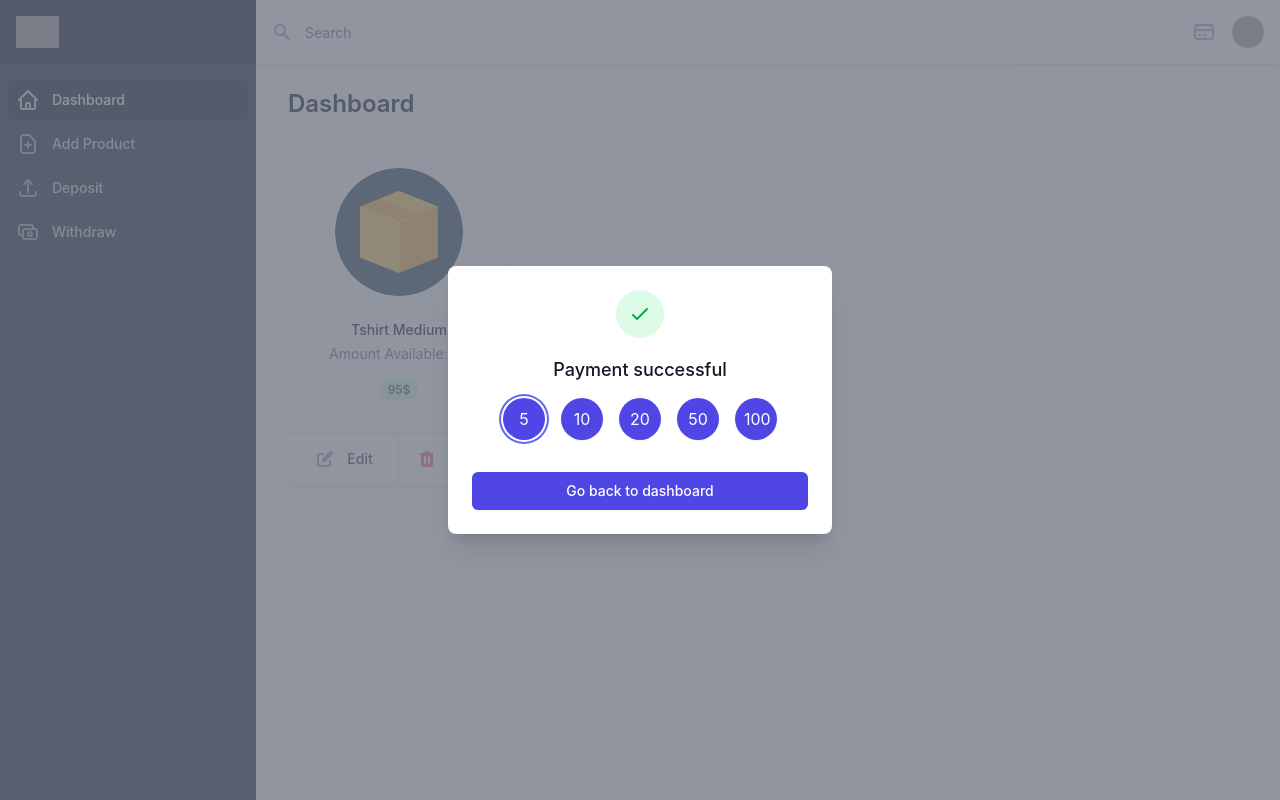
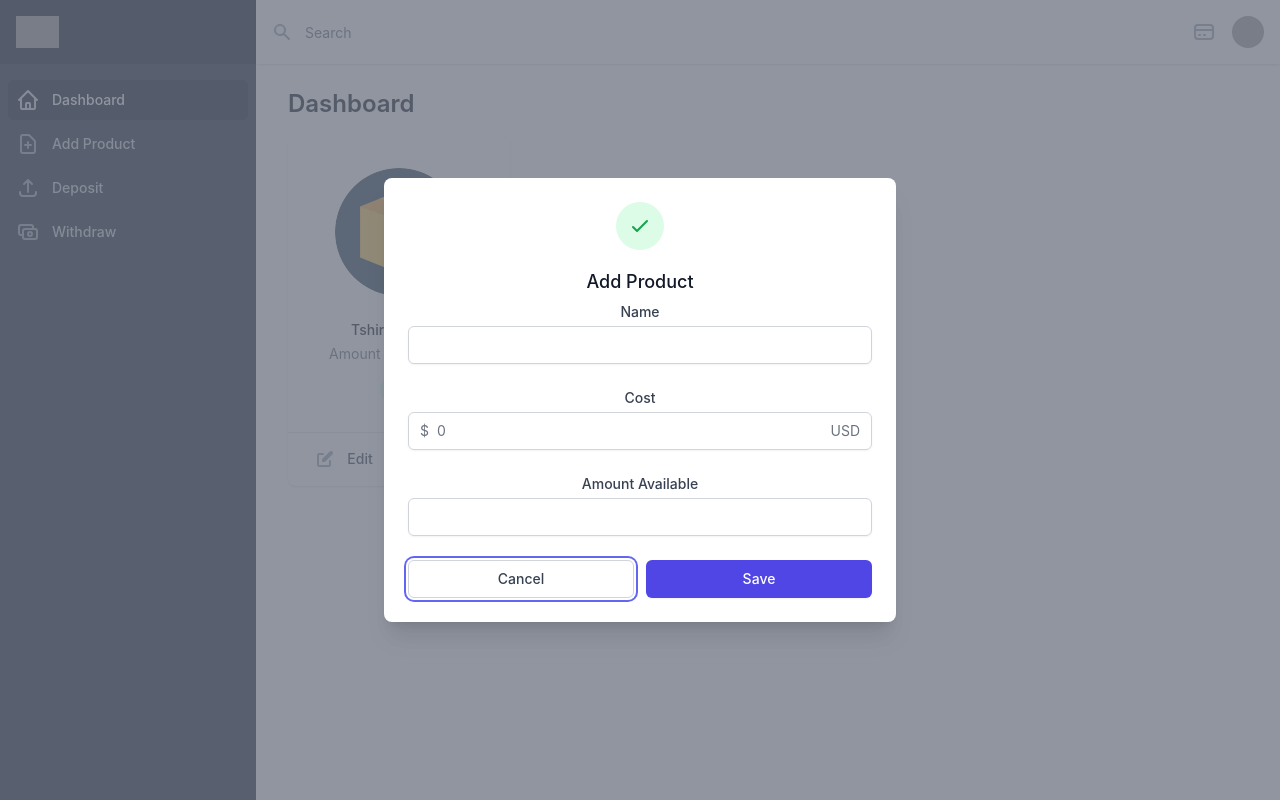
Before and after one commit to TahaBoulehmi/VendingMachine, a React (Create React App) app in the folder client/: page / in a window 1280 px wide. Built offline with nearby package versions, Linux system fonts and the light colour scheme; grey boxes are pictures that could not be loaded.

Commit message:
Product Form

```diff
--- /dev/null
+++ b/client/src/components/ProductForm.js
@@ -0,0 +1,133 @@
+/* This example requires Tailwind CSS v2.0+ */
+import { Fragment, useRef } from 'react'
+import { Dialog, Transition } from '@headlessui/react'
+import { CheckIcon } from '@heroicons/react/outline'
+
+export default function ProductForm(props) {
+  const cancelButtonRef = useRef(null)
+
+  return (
+    <Transition.Root show={props.open} as={Fragment}>
+      <Dialog as="div" className="relative z-10" initialFocus={cancelButtonRef} onClose={props.setOpen}>
+        <Transition.Child
+          as={Fragment}
+          enter="ease-out duration-300"
+          enterFrom="opacity-0"
+          enterTo="opacity-100"
+          leave="ease-in duration-200"
+          leaveFrom="opacity-100"
+          leaveTo="opacity-0"
+        >
+          <div className="fixed inset-0 bg-gray-500 bg-opacity-75 transition-opacity" />
+        </Transition.Child>
+
+        <div className="fixed z-10 inset-0 overflow-y-auto">
+          <div className="flex items-end sm:items-center justify-center min-h-full p-4 text-center sm:p-0">
+            <Transition.Child
+              as={Fragment}
+              enter="ease-out duration-300"
+              enterFrom="opacity-0 translate-y-4 sm:translate-y-0 sm:scale-95"
+              enterTo="opacity-100 translate-y-0 sm:scale-100"
+              leave="ease-in duration-200"
+              leaveFrom="opacity-100 translate-y-0 sm:scale-100"
+              leaveTo="opacity-0 translate-y-4 sm:translate-y-0 sm:scale-95"
+            >
+              <Dialog.Panel className="relative bg-white rounded-lg px-4 pt-5 pb-4 text-left overflow-hidden shadow-xl transform transition-all sm:my-8 sm:max-w-lg sm:w-full sm:p-6">
+                <div>
+                  <div className="mx-auto flex items-center justify-center h-12 w-12 rounded-full bg-green-100">
+                    <CheckIcon className="h-6 w-6 text-green-600" aria-hidden="true" />
+                  </div>
+                  <div className="mt-3 text-center sm:mt-5">
+                    <Dialog.Title as="h3" className="text-lg leading-6 font-medium text-gray-900">
+                      Add Product
+                    </Dialog.Title>
+                    <div className="mt-2 ">
+                      <form className="space-y-6" action="#" method="POST">
+                        <div>
+                          <label htmlFor="name" className="block text-sm font-medium text-gray-700">
+                            Name
+                          </label>
+                          <div className="mt-1">
+                            <input
+                              id="name"
+                              name="name"
+                              type="text"
+                              autoComplete="name"
+                              required
+                              className="appearance-none block w-full px-3 py-2 border border-gray-300 rounded-md shadow-sm placeholder-gray-400 focus:outline-none focus:ring-indigo-500 focus:border-indigo-500 sm:text-sm"
+                            />
+                          </div>
+                        </div>
+
+                        <div>
+                          <label htmlFor="cost" className="block text-sm font-medium text-gray-700">
+                            Cost
+                          </label>
+                          <div className="mt-1 relative rounded-md shadow-sm">
+                            <div className="absolute inset-y-0 left-0 pl-3 flex items-center pointer-events-none">
+                              <span className="text-gray-500 sm:text-sm">$</span>
+                            </div>
+                            <input
+                              type="text"
+                              name="cost"
+                              id="cost"
+                              className="focus:ring-indigo-500 focus:border-indigo-500 block w-full pl-7 pr-12 sm:text-sm border-gray-300 rounded-md"
+                              placeholder="0"
+                              aria-describedby="cost-currency"
+                            />
+                            <div className="absolute inset-y-0 right-0 pr-3 flex items-center pointer-events-none">
+                              <span className="text-gray-500 sm:text-sm" id="cost-currency">
+                                USD
+                              </span>
+                            </div>
+                          </div>
+                        </div>
+
+                        <div>
+                          <label
+                            htmlFor="amount-available"
+                            className="block text-sm font-medium text-gray-700"
+                          >
+                            Amount Available
+                          </label>
+                          <div className="mt-1">
+                            <input
+                              id="amount-available"
+                              name="amount-available"
+                              type="number"
+                              min="0"
+                              autoComplete="amount-available"
+                              required
+                              className="appearance-none block w-full px-3 py-2 border border-gray-300 rounded-md shadow-sm placeholder-gray-400 focus:outline-none focus:ring-indigo-500 focus:border-indigo-500 sm:text-sm"
+                            />
+                          </div>
+                        </div>
+                      </form>
+                    </div>
+                  </div>
+                </div>
+                <div className="mt-5 sm:mt-6 sm:grid sm:grid-cols-2 sm:gap-3 sm:grid-flow-row-dense">
+                  <button
+                    type="button"
+                    className="w-full inline-flex justify-center rounded-md border border-transparent shadow-sm px-4 py-2 bg-indigo-600 text-base font-medium text-white hover:bg-indigo-700 focus:outline-none focus:ring-2 focus:ring-offset-2 focus:ring-indigo-500 sm:col-start-2 sm:text-sm"
+                    onClick={() => props.setOpen(false)}
+                  >
+                    Save
+                  </button>
+                  <button
+                    type="button"
+                    className="mt-3 w-full inline-flex justify-center rounded-md border border-gray-300 shadow-sm px-4 py-2 bg-white text-base font-medium text-gray-700 hover:bg-gray-50 focus:outline-none focus:ring-2 focus:ring-offset-2 focus:ring-indigo-500 sm:mt-0 sm:col-start-1 sm:text-sm"
+                    onClick={() => props.setOpen(false)}
+                    ref={cancelButtonRef}
+                  >
+                    Cancel
+                  </button>
+                </div>
+              </Dialog.Panel>
+            </Transition.Child>
+          </div>
+        </div>
+      </Dialog>
+    </Transition.Root>
+  )
+}
--- a/client/src/containers/Dashboard.js
+++ b/client/src/containers/Dashboard.js
@@ -13,6 +13,7 @@ import { SearchIcon } from '@heroicons/react/solid'
 import Products from '../components/Products'
 import Withdraw from '../components/Withdraw'
 import Deposit from '../components/Deposit'
+import ProductForm from '../components/ProductForm'
 
 const navigation = [
   { name: 'Dashboard', href: '#', icon: HomeIcon, current: true },
@@ -32,7 +33,8 @@ function classNames(...classes) {
 export default function Dashboard() {
   const [sidebarOpen, setSidebarOpen] = useState(false)
   const [openWithdraw, setOpenWithdraw] = useState(false)
-  const [openDeposit, setOpenDeposit] = useState(true)
+  const [openDeposit, setOpenDeposit] = useState(false)
+  const [openProductForm, setOpenProductForm] = useState(true)
   return (
     <>
       <div>
@@ -259,6 +261,7 @@ export default function Dashboard() {
       </div>
       <Withdraw open={openWithdraw} setOpen={setOpenWithdraw} />
       <Deposit open={openDeposit} setOpen={setOpenDeposit} />
+      <ProductForm open={openProductForm} setOpen={setOpenProductForm} />
     </>
   )
 }
```
